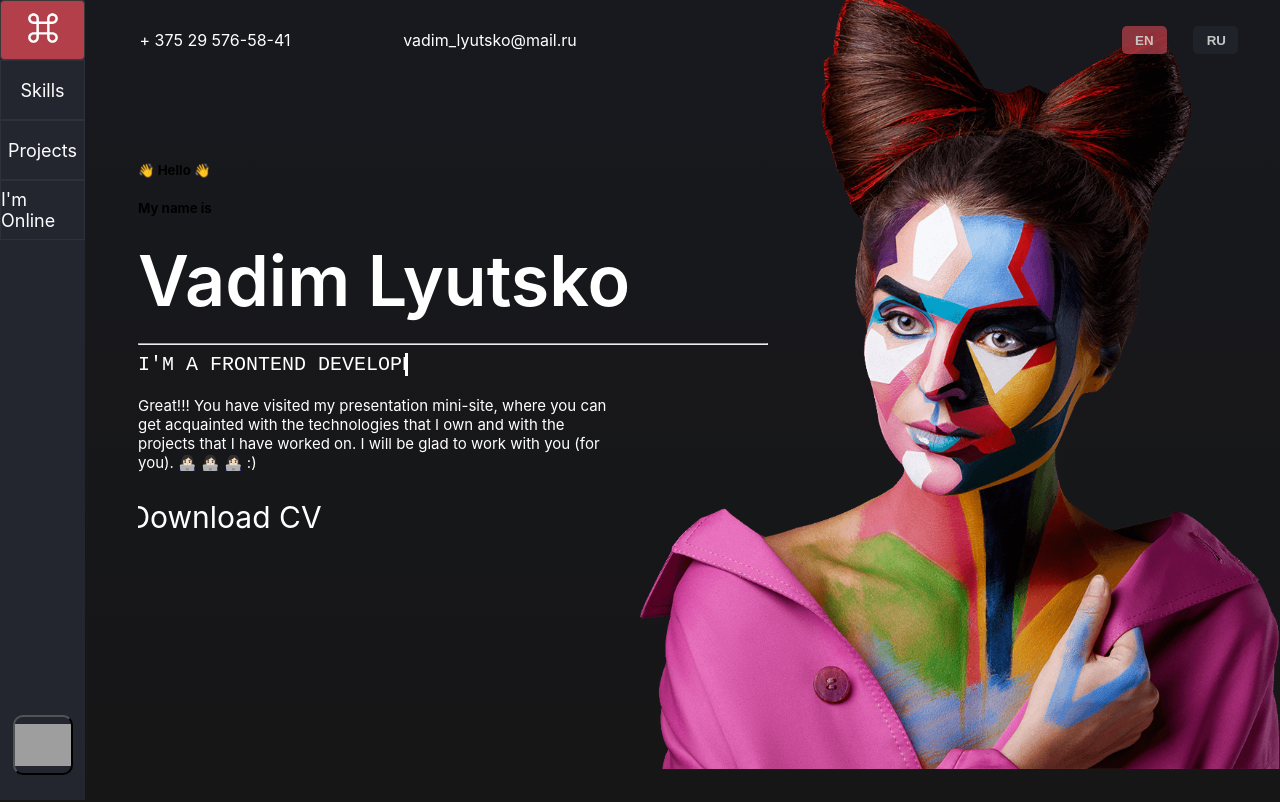
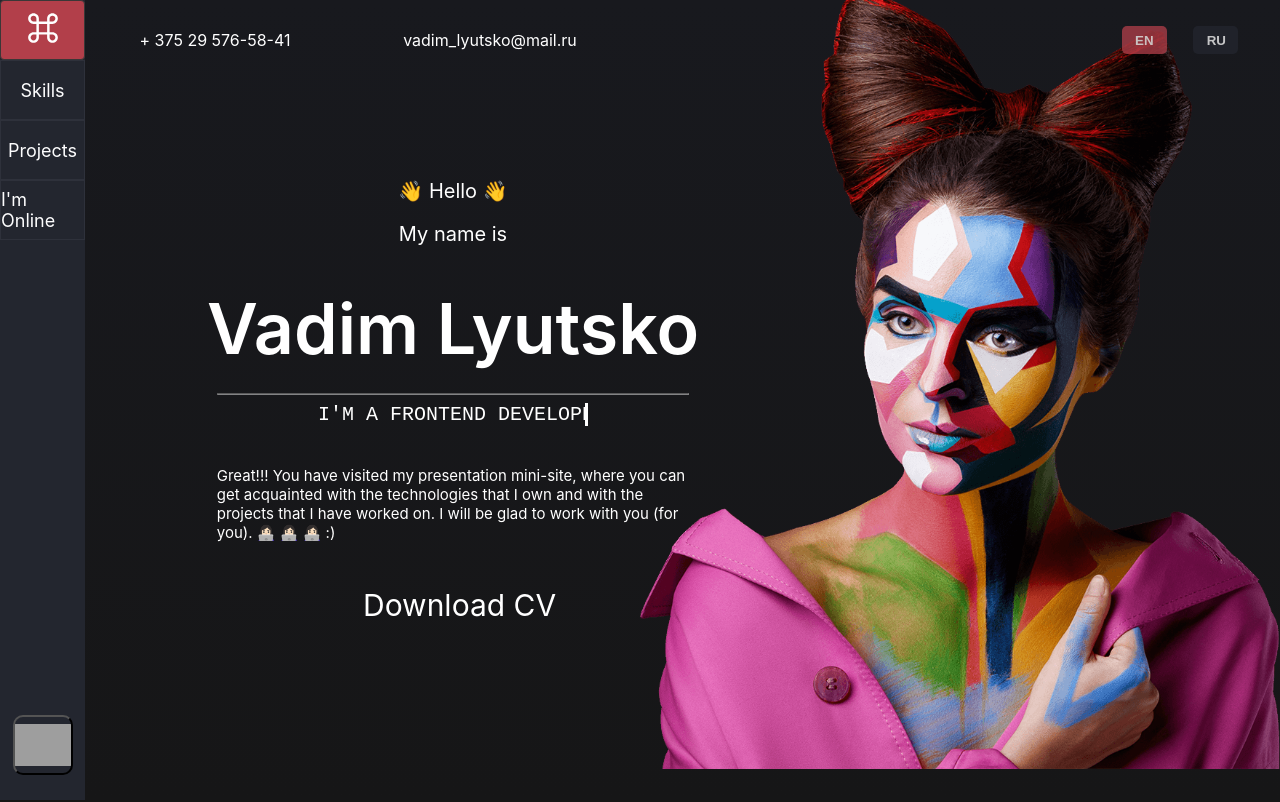
Before and after one commit to VadimLyutsko/Portfolio, a React (Create React App) app: page / in a window 1280 px wide. Shown: the top 802 px of the page. Built offline with nearby package versions, Linux system fonts and the light colour scheme; grey boxes are pictures that could not be loaded.

Commit message:
Adjusted all CSS for my laptop

```diff
--- a/src/components/MainPage/MainPage.module.css
+++ b/src/components/MainPage/MainPage.module.css
@@ -34,10 +34,32 @@
     /*margin-left: 80px;*/
     margin-left: 10%;
     /*margin-top: 25px;*/
-    margin-top: 7%;
+    margin-top: 8%;
     padding: 50px 10px;
 }
 
+.container h1 {
+    width: 100%;
+    /*margin: 0 0 20px;*/
+    font-size: 70px;
+    font-weight: 600;
+    color: white;
+    display: flex;
+    justify-content: center;
+    /*line-height: 10px;*/
+}
+
+.container h5 {
+    /*width: 50%;*/
+    width: 100%;
+    font-size: 20px;
+    font-weight: 400;
+    color: white;
+    display: flex;
+    justify-content: center;
+    line-height: 10px;
+    /*background-color: #9d7373;*/
+}
 
 .container h6, p {
     margin: 0 0 20px;
@@ -46,19 +68,21 @@
     color: white;
 }
 
-.container h1 {
-    margin: 0 0 20px;
-    font-size: 70px;
-    font-weight: 600;
-    color: white;
+.container hr {
+    text-decoration: none;
+    margin-top: -25px;
+    width: 75%;
+    opacity: 0.5;
 }
 
 .myDescription{
     width: 75%;
-    margin: 0 0 20px;
+    margin:  20px auto;
     font-size: 15px;
     font-weight: 400;
     color: white;
+    padding-bottom: 25px;
+
 }
 
 
@@ -68,10 +92,11 @@
     font-size: 30px;
     color: white;
     /*background-color: #ab9999;*/
-    display: flex;
-    align-items: center;
-    justify-content: center;
-    margin-left: -28px;
+    /*display: flex;*/
+    /*align-items: center;*/
+    /*justify-content: center;*/
+    margin-left: 225px;
+    cursor: pointer;
 }
 
 .titleRu{
@@ -80,10 +105,11 @@
     font-size: 30px;
     color: white;
     /*background-color: #ab9999;*/
-    display: flex;
-    align-items: center;
-    justify-content: center;
-    margin-left: -2px;
+    /*display: flex;*/
+    /*align-items: center;*/
+    /*justify-content: center;*/
+    margin-left: 200px;
+    cursor: pointer;
 }
 
 .description {
@@ -91,10 +117,15 @@
     width: 150px;
     font-size: 30px;
     color: white;
-    /*background-color: #cccccc;*/
+/*margin-top: 25px;*/
     display: flex;
     align-items: center;
     justify-content: center;
+    position: absolute;
+    top: 0;
+    left: 0;
+    transform: translateX(-100%);
+    transition: all .4s ease;
 }
 
 .description a {
@@ -108,33 +139,27 @@
 }
 
 .titleRu {
-    transition: all .4s ease;
+    transition: all 2s ease;
 }
 
 .titleEn {
-    transition: all .4s ease;
+    transition: all 2s ease;
 }
 
-.description {
-    position: absolute;
-    top: 0;
-    left: 0;
-    transform: translateX(-100%);
-    transition: all .4s ease;
-}
+
 
 .captionLink:hover .description {
-    transform: translateX(0);
-    transition: all .4s ease;
+    transform: translateX(45%);
+    transition: all 1s ease;
 }
 
 .captionLink:hover .titleRu {
-    transform: translateX(100%);
+    transform: translateX(55%);
     transition: all .4s ease;
 }
 
 .captionLink:hover .titleEn {
-    transform: translateX(100%);
+    transform: translateX(60%);
     transition: all .4s ease;
 }
 
@@ -146,6 +171,10 @@
     font-size: 15px;
     font-weight: 400;
     /*background-color: #ab8484;*/
+    display: flex;
+    justify-content: center;
+    /*line-height: 10px;*/
+    /*margin: 25px 0;*/
 }
 
 .typingText {
```
